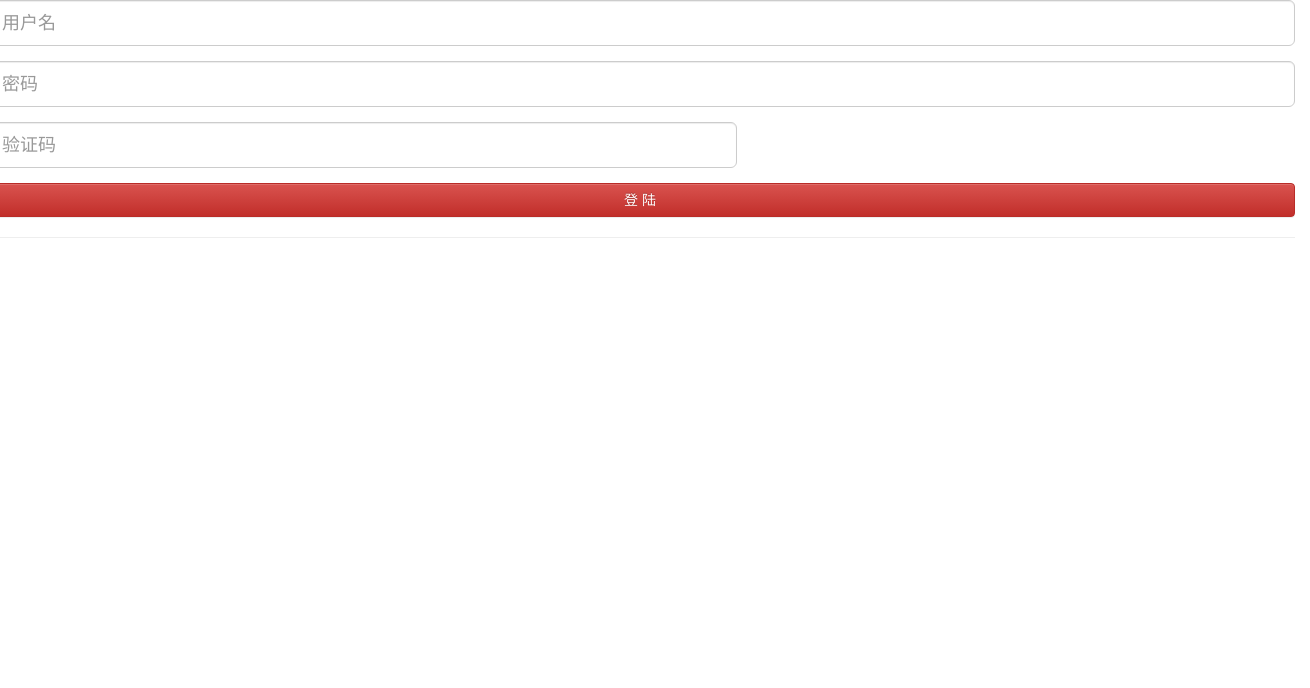
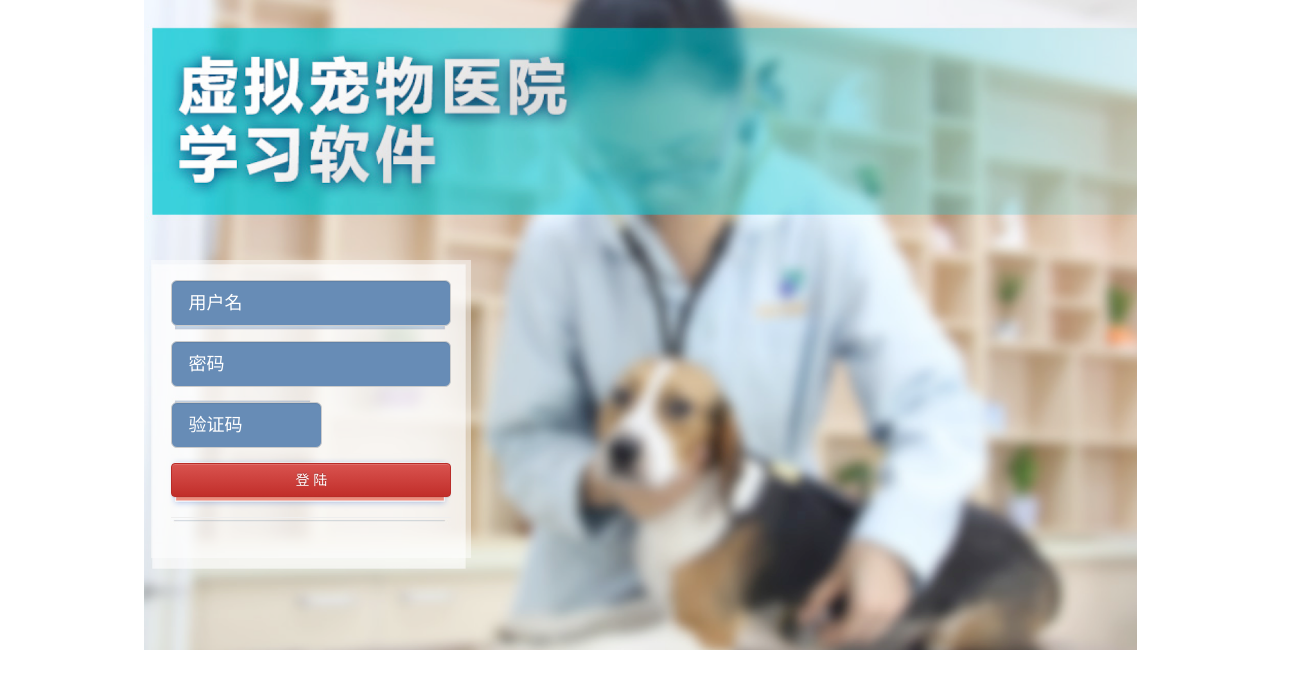
Before and after one commit to nullptru/virtualPetHospital, a React (Create React App) app: page / in a window 1280 px wide. Shown: the top 688 px of the page, 1310 px wide, since content can reach past the window. Built offline with nearby package versions, Linux system fonts and the light colour scheme.

Commit message:
完成登陆后的主界面

```diff
--- a/src/css/login.css
+++ b/src/css/login.css
@@ -1,4 +1,6 @@
 @media screen and (min-width: 1300px){
+}
+
 .flex-content{
     display: block;
     justify-content : center;
@@ -13,7 +15,7 @@
 }
 
 .login-background{
-        background: url("/login_background.png") no-repeat center;
+    background: url("/assets/login_background.png") no-repeat center;
     min-height: 650px;
     min-width: 1200px;
     background-size: contain;
@@ -44,4 +46,3 @@
 .input::-moz-placeholder{
     color: white;
 }
-}
--- a/src/routes.js
+++ b/src/routes.js
@@ -6,11 +6,13 @@ import {Route, IndexRoute} from 'react-router'
 
 import Login from './components/Login';
 import AdminIndex from './components/admin/Index';
+import Main from './components/Main';
 
 export default
 (
     <Route path="/" >
         <IndexRoute component={Login}/>
         <Route path='/admin' component={AdminIndex}/>
+        <Route path='/main' component={Main}/>
     </Route>
 )
```
Also changed, not shown: public/assets/login_background.png (renamed from public/login_background.png). Lines whose indentation alone changed are shown as unchanged.
